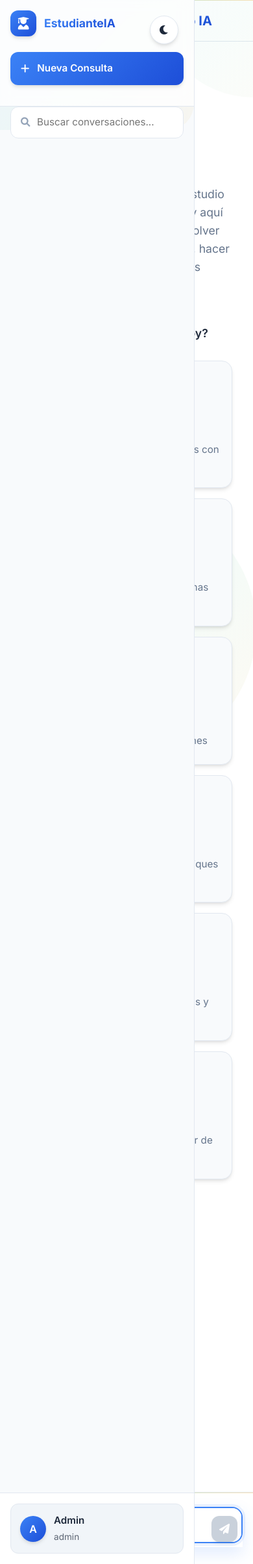
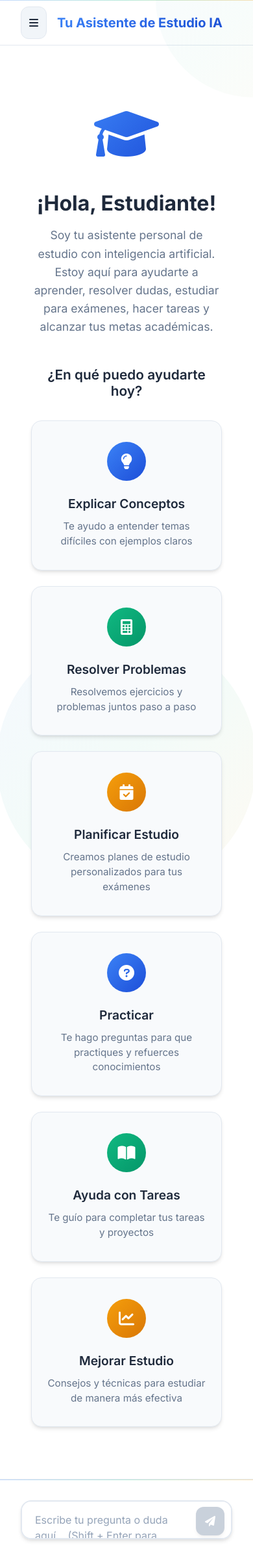
Before and after one commit to RenacimientoExc/scholaria, a Flask app: page /chat in a window 390 px wide. Shown: the whole page at 65% size. Run offline with Flask 3, Linux system fonts and the light colour scheme; the visitor is signed in with stand-in values (Sample User, id 1).

Commit message:
Update alumno_chat.html

```diff
--- a/app/templates/alumno_chat.html
+++ b/app/templates/alumno_chat.html
@@ -2,7 +2,7 @@
 <html lang="es">
 <head>
     <meta charset="UTF-8">
-    <meta name="viewport" content="width=device-width, initial-scale=1.0">
+    <meta name="viewport" content="width=device-width, initial-scale=1.0, viewport-fit=cover">
     <title>Chat IA - Estudiante</title>
     <link href="https://cdn.jsdelivr.net/npm/bootstrap@5.1.3/dist/css/bootstrap.min.css" rel="stylesheet">
     <link href="https://cdnjs.cloudflare.com/ajax/libs/font-awesome/6.0.0/css/all.min.css" rel="stylesheet">
@@ -61,17 +61,22 @@
             color: var(--text-primary);
             overflow: hidden;
             height: 100vh;
+            height: 100dvh; /* Dynamic viewport height for mobile */
             font-feature-settings: 'cv11', 'ss01';
+            /* Add padding for safe areas on mobile */
+            padding-left: env(safe-area-inset-left);
+            padding-right: env(safe-area-inset-right);
         }
 
         .main-container {
             display: flex;
             height: 100vh;
+            height: 100dvh; /* Dynamic viewport height */
             overflow: hidden;
             position: relative;
         }
 
-        /* Enhanced Sidebar */
+        /* Enhanced Sidebar with mobile-first approach */
         .sidebar {
             width: var(--sidebar-width);
             background: var(--bg-secondary);
@@ -406,7 +411,7 @@
             transform: rotate(180deg);
         }
 
-        /* Enhanced Main Content */
+        /* Enhanced Main Content with mobile optimization */
         .main-content {
             flex: 1;
             display: flex;
@@ -432,6 +437,8 @@
             backdrop-filter: blur(20px);
             gap: 1rem;
             position: relative;
+            /* Safe area padding for mobile */
+            padding-top: env(safe-area-inset-top);
         }
 
         [data-theme="dark"] .chat-header {
@@ -475,13 +482,15 @@
             -webkit-text-fill-color: transparent;
         }
 
-        /* Enhanced Messages */
+        /* Enhanced Messages with mobile optimization */
         .messages-container {
             flex: 1;
             overflow-y: auto;
             background: var(--bg-main);
             position: relative;
             scroll-behavior: smooth;
+            /* Account for safe area on mobile */
+            padding-bottom: env(safe-area-inset-bottom);
         }
 
         .messages-container::before {
@@ -760,12 +769,14 @@
             color: var(--text-primary);
         }
 
-        /* Enhanced Input Area */
+        /* Enhanced Input Area with mobile-safe padding */
         .input-container {
             padding: 2rem;
             background: var(--bg-main);
             border-top: 1px solid var(--border);
             position: relative;
+            /* Safe area padding for mobile */
+            padding-bottom: calc(2rem + env(safe-area-inset-bottom));
         }
 
         .input-container::before {
@@ -926,231 +937,6 @@
             background: var(--bg-secondary);
             opacity: 0.7;
         }
-
-        .loading .send-button {
-            opacity: 0.5;
-        }
-
-        /* Backdrop */
-        .sidebar-backdrop {
-            position: fixed;
-            top: 0;
-            left: 0;
-            width: 100vw;
-            height: 100vh;
-            background: rgba(0, 0, 0, 0.5);
-            backdrop-filter: blur(4px);
-            z-index: 999;
-            display: none;
-            opacity: 0;
-            transition: var(--transition);
-        }
-
-        .sidebar-backdrop.show {
-            display: block;
-            opacity: 1;
-        }
-
-        /* Scrollbar Styling */
-        .messages-container::-webkit-scrollbar {
-            width: 6px;
-        }
-
-        .messages-container::-webkit-scrollbar-track {
-            background: transparent;
-        }
-
-        .messages-container::-webkit-scrollbar-thumb {
-            background: var(--border);
-            border-radius: 3px;
-        }
-
-        .messages-container::-webkit-scrollbar-thumb:hover {
-            background: var(--text-muted);
-        }
-
-        /* Mobile Responsive */
-        @media (max-width: 768px) {
-            :root {
-                --sidebar-width: 300px;
-                --header-height: 64px;
-            }
-
-            .sidebar {
-                position: fixed;
-                left: 0;
-                top: 0;
-                height: 100vh;
-                z-index: 1050;
-            }
-
-            .chat-header {
-                padding: 0 1rem;
-            }
-
-            .messages-wrapper {
-                padding: 1.5rem 1rem;
-            }
-
-            .input-container {
-                padding: 1.5rem 1rem;
-            }
-
-            .message {
-                margin-bottom: 1.5rem;
-            }
-
-            .empty-state {
-                padding: 2rem 1rem;
-            }
-
-            .empty-state-icon {
-                font-size: 4rem;
-            }
-
-            .empty-state h2 {
-                font-size: 1.5rem;
-            }
-
-            .prompts-grid {
-                grid-template-columns: repeat(auto-fit, minmax(250px, 1fr));
-                gap: 1rem;
-            }
-
-            .prompt-card {
-                padding: 1.5rem 1rem;
-            }
-
-            .prompt-icon {
-                width: 50px;
-                height: 50px;
-                font-size: 1.3rem;
-                margin-bottom: 1rem;
-            }
-
-            .starter-prompts h3 {
-                font-size: 1.1rem;
-                margin-bottom: 1.5rem;
-            }
-        }
-
-        @media (max-width: 576px) {
-            .sidebar-header {
-                padding: 1rem;
-            }
-
-            .chat-search {
-                padding: 0 1rem 1rem;
-            }
-
-            .chats-list {
-                padding: 0 0.5rem;
-            }
-
-            .sidebar-footer {
-                padding: 1rem;
-            }
-
-            .message-input {
-                padding: 0.875rem 3.5rem 0.875rem 1rem;
-                font-size: 0.95rem;
-            }
-
-            .send-button {
-                width: 40px;
-                height: 40px;
-                right: 0.5rem;
-                bottom: 0.5rem;
-            }
-        }
-
-        /* No Results */
-        .no-results {
-            padding: 2rem 1rem;
-            text-align: center;
-            color: var(--text-muted);
-            font-size: 0.9rem;
-        }
-
-        .no-results i {
-            display: block;
-            font-size: 2rem;
-            margin-bottom: 0.75rem;
-            opacity: 0.5;
-        }
-
-        /* Toast Container */
-        .toast-container {
-            z-index: 1055;
-        }
-
-        .toast {
-            border-radius: var(--border-radius);
-            box-shadow: var(--shadow-lg);
-            border: none;
-        }
-
-        /* Utility animations */
-        @keyframes fadeIn {
-            from { opacity: 0; }
-            to { opacity: 1; }
-        }
-
-        @keyframes slideUp {
-            from {
-                opacity: 0;
-                transform: translateY(20px);
-            }
-            to {
-                opacity: 1;
-                transform: translateY(0);
-            }
-        }
-
-        /* Enhance form controls */
-        .form-control {
-            border-radius: var(--border-radius);
-            border: 1px solid var(--border);
-            padding: 0.75rem 1rem;
-            transition: var(--transition);
-            background: var(--bg-main);
-            color: var(--text-primary);
-        }
-
-        .form-control:focus {
-            border-color: var(--primary);
-            box-shadow: 0 0 0 3px var(--primary-light);
-        }
-
-        .btn {
-            border-radius: var(--border-radius);
-            padding: 0.75rem 1.5rem;
-            font-weight: 600;
-            transition: var(--transition);
-        }
-
-        .btn-primary {
-            background: var(--gradient-primary);
-            border: none;
-        }
-
-        .btn-primary:hover {
-            background: var(--gradient-primary);
-            transform: translateY(-2px);
-            box-shadow: var(--shadow-lg);
-        }
-
-        .btn-secondary {
-            background: var(--bg-tertiary);
-            border: 1px solid var(--border);
-            color: var(--text-primary);
-        }
-
-        .btn-secondary:hover {
-            background: var(--bg-secondary);
-            border-color: var(--primary);
-            color: var(--text-primary);
-        }
 </style>
 </head>
 <body>
@@ -1159,7 +945,7 @@
 
     <div class="main-container">
         <!-- Enhanced Sidebar -->
-        <aside class="sidebar" id="sidebar">
+        <aside class="sidebar collapsed" id="sidebar">
             <button class="theme-toggle" onclick="toggleTheme()" title="Cambiar tema">
                 <i class="fas fa-moon" id="themeIcon"></i>
             </button>
@@ -1378,6 +1164,7 @@
         let editingChatId = null;
         let allChats = [];
         let renameModal;
+        let isMobile = window.innerWidth <= 768;
 
         // Initialize
         document.addEventListener('DOMContentLoaded', function() {
@@ -1392,6 +1179,9 @@
                 element: item
             }));
 
+            // Mobile-specific initialization
+            initializeMobile();
+
             scrollToBottom();
             loadTheme();
             setupInputHandlers();
@@ -1399,7 +1189,7 @@
 
             // Close sidebar on mobile when clicking outside
             document.addEventListener('click', function(e) {
-                if (window.innerWidth <= 768) {
+                if (isMobile) {
                     const sidebar = document.getElementById('sidebar');
                     const sidebarToggle = document.querySelector('.sidebar-toggle');
 
@@ -1409,7 +1199,66 @@
                     }
                 }
             });
-        });
+
+            // Handle window resize
+            window.addEventListener('resize', handleResize);
+        });
+
+        function initializeMobile() {
+            isMobile = window.innerWidth <= 768;
+
+            if (isMobile) {
+                // Ensure sidebar starts collapsed on mobile
+                const sidebar = document.getElementById('sidebar');
+                sidebar.classList.add('collapsed');
+
+                // Prevent zoom on input focus (iOS Safari)
+                const inputs = document.querySelectorAll('input, textarea');
+                inputs.forEach(input => {
+                    input.addEventListener('focus', function() {
+                        if (window.innerWidth < 768) {
+                            this.style.fontSize = '16px';
+                        }
+                    });
+
+                    input.addEventListener('blur', function() {
+                        this.style.fontSize = '';
+                    });
+                });
+
+                // Add viewport height fix for mobile browsers
+                const setViewportHeight = () => {
+                    const vh = window.innerHeight * 0.01;
+                    document.documentElement.style.setProperty('--vh', `${vh}px`);
+                };
+
+                setViewportHeight();
+                window.addEventListener('resize', setViewportHeight);
+                window.addEventListener('orientationchange', () => {
+                    setTimeout(setViewportHeight, 100);
+                });
+            }
+        }
+
+        function handleResize() {
+            const wasMobile = isMobile;
+            isMobile = window.innerWidth <= 768;
+
+            if (wasMobile !== isMobile) {
+                const sidebar = document.getElementById('sidebar');
+                const backdrop = document.getElementById('sidebarBackdrop');
+
+                if (!isMobile) {
+                    // Desktop - show sidebar, hide backdrop
+                    sidebar.classList.remove('collapsed');
+                    backdrop.classList.remove('show');
+                } else {
+                    // Mobile - hide sidebar
+                    sidebar.classList.add('collapsed');
+                    backdrop.classList.remove('show');
+                }
+            }
+        }
 
         function initializeAnimations() {
             // Animate existing messages on load
@@ -1418,7 +1267,8 @@
                 message.style.animationDelay = `${index * 0.1}s`;
             });
 
-            // Add hover effects to interactive elements
+            // Add hover effects to interactive elements (not on mobile)
+            if (!isMobile) {
                 const interactiveElements = document.querySelectorAll('.chat-item, .new-chat-btn, .panel-btn, .theme-toggle');
                 interactiveElements.forEach(element => {
                     element.addEventListener('mouseenter', function() {
@@ -1428,6 +1278,7 @@
                         this.style.transform = this.style.transform.replace(' scale(1.02)', '');
                     });
                 });
+            }
         }
 
         function setupInputHandlers() {
@@ -1465,7 +1316,8 @@
                 }
             });
 
-            // Add focus effects
+            // Add focus effects (not on mobile to avoid issues)
+            if (!isMobile) {
                 messageInput.addEventListener('focus', function() {
                     this.parentElement.style.transform = 'translateY(-2px)';
                     this.parentElement.style.boxShadow = '0 10px 25px rgba(59, 130, 246, 0.15)';
@@ -1475,6 +1327,7 @@
                     this.parentElement.style.transform = 'translateY(0)';
                     this.parentElement.style.boxShadow = 'var(--shadow)';
                 });
+            }
         }
 
         // Enhanced theme functionality
@@ -1522,7 +1375,7 @@
 
             sidebar.classList.toggle('collapsed');
 
-            if (window.innerWidth <= 768) {
+            if (isMobile) {
                 backdrop.classList.toggle('show');
             }
         }
@@ -1984,14 +1837,6 @@
             }
         });
 
-        // Enhanced responsive handling
-        window.addEventListener('resize', function() {
-            if (window.innerWidth > 768) {
-                const backdrop = document.getElementById('sidebarBackdrop');
-                backdrop.classList.remove('show');
-            }
-        });
-
         // Add smooth page transitions
         document.addEventListener('DOMContentLoaded', function() {
             document.body.style.opacity = '0';
@@ -2000,25 +1845,53 @@
                 document.body.style.opacity = '1';
             });
         });
+
+        // Mobile-specific optimizations
         if (!currentChatId) {
-        // Usar setTimeout para asegurar que todos los elementos estén renderizados
+            // Use setTimeout to ensure all elements are rendered
             setTimeout(() => {
                 const messagesContainer = document.getElementById('messagesContainer');
                 if (messagesContainer) {
-                // Scroll al inicio del contenedor de mensajes
+                    // Scroll to top of message container
                     messagesContainer.scrollTop = 0;
                 }
 
-            // También scroll de la ventana principal por si acaso
+                // Also scroll main window just in case
                 window.scrollTo(0, 0);
 
-            // Opcional: enfocar el input después del scroll
+                // Optional: focus input after scroll
                 const messageInput = document.getElementById('messageInput');
-            if (messageInput) {
+                if (messageInput && !isMobile) { // Don't auto-focus on mobile
                     messageInput.focus();
                 }
-        }, 100); // Muy poco delay pero suficiente para que termine el renderizado
-    }
+            }, 100); // Small delay but enough for rendering to finish
+        }
+
+        // Prevent rubber band scrolling on iOS
+        document.addEventListener('touchmove', function(e) {
+            if (e.target.closest('.messages-container, .chats-list')) {
+                return; // Allow scrolling in scrollable areas
+            }
+            e.preventDefault();
+        }, { passive: false });
+
+        // Handle safe area insets for different mobile browsers
+        function updateSafeAreaInsets() {
+            const root = document.documentElement;
+
+            // For older browsers without env() support
+            if (!CSS.supports('padding-top', 'env(safe-area-inset-top)')) {
+                // Fallback values for older browsers
+                if (window.navigator.standalone || window.matchMedia('(display-mode: standalone)').matches) {
+                    root.style.setProperty('--safe-area-inset-top', '44px');
+                    root.style.setProperty('--safe-area-inset-bottom', '34px');
+                }
+            }
+        }
+
+        // Call on load and orientation change
+        updateSafeAreaInsets();
+        window.addEventListener('orientationchange', updateSafeAreaInsets);
     </script>
 </body>
 </html>
```
Lines whose indentation alone changed are shown as unchanged.
